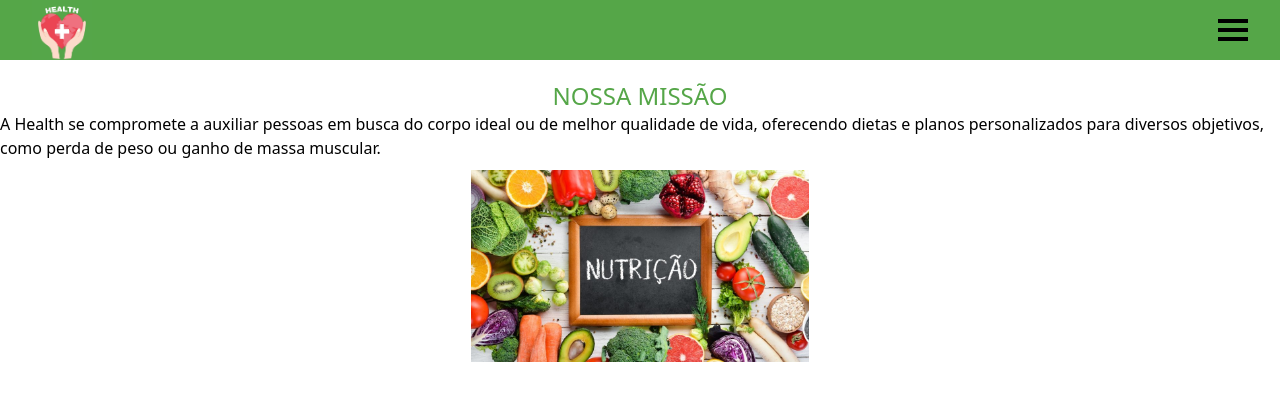
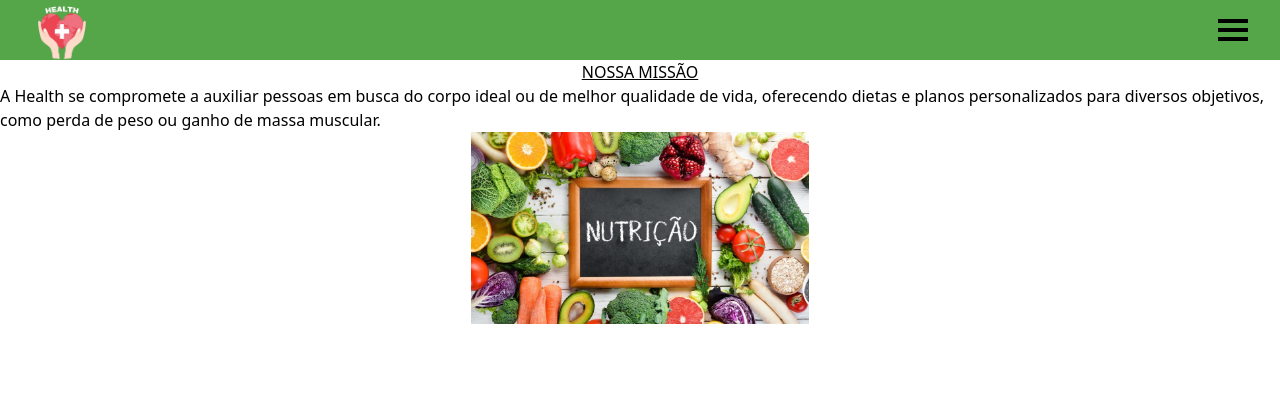
Before and after one commit to LeonardoMartins016/Projeto-Nutritivo, a PHP site: page / in a window 1280 px wide. Shown: the top 401 px of the page. Run offline with PHP 8.4, Linux system fonts and the light colour scheme.

Commit message:
sem alterações

```diff
--- a/index.html
+++ b/index.html
@@ -33,11 +33,11 @@
     <main>
 
         <div class="None flex justify-center flex-col">
-            <div class="flex flex-col items-center  margin-top">
-                <h2 class="font-size margin-top color-green">NOSSA MISSÃO</h2>
+            <div class="flex flex-col items-center mg-top mg-bottom">
+                <h2 class="font-size underline mg-top mg-bottom color-green">NOSSA MISSÃO</h2>
                 <p>A Health se compromete a auxiliar pessoas em busca do corpo ideal ou de melhor qualidade de vida, oferecendo dietas e planos personalizados para diversos objetivos, como perda de peso ou ganho de massa muscular.</p>
             </div>
-            <div class="margin-top flex justify-center">
+            <div class="mg-top flex justify-center">
                  <img style="height: 12rem; width: auto;" src="img/imgmissao.jpg"  alt="imagem com alimentos saudáveis e uma placa com a palavra nutrição">
             </div>
         </div>
--- a/src/style/output.css
+++ b/src/style/output.css
@@ -16,7 +16,7 @@
   /* 2 */
   border-style: solid;
   /* 2 */
-  border-color: #e5e7eb;
+  border-color: currentColor;
   /* 2 */
 }
 
--- a/src/style/style.css
+++ b/src/style/style.css
@@ -29,15 +29,3 @@
   display: flex;
   right: 0;
 }
-
-.margin-top{
-  margin-top: 10px;
-}
-
-.color-green{
-  color: #55A648;
-}
-.font-size{
-  font-size: 1.5rem;
-  line-height: 2rem;
-}
```
Also changed, not shown: other parts of src/style/output.css (+10 -70 lines).
